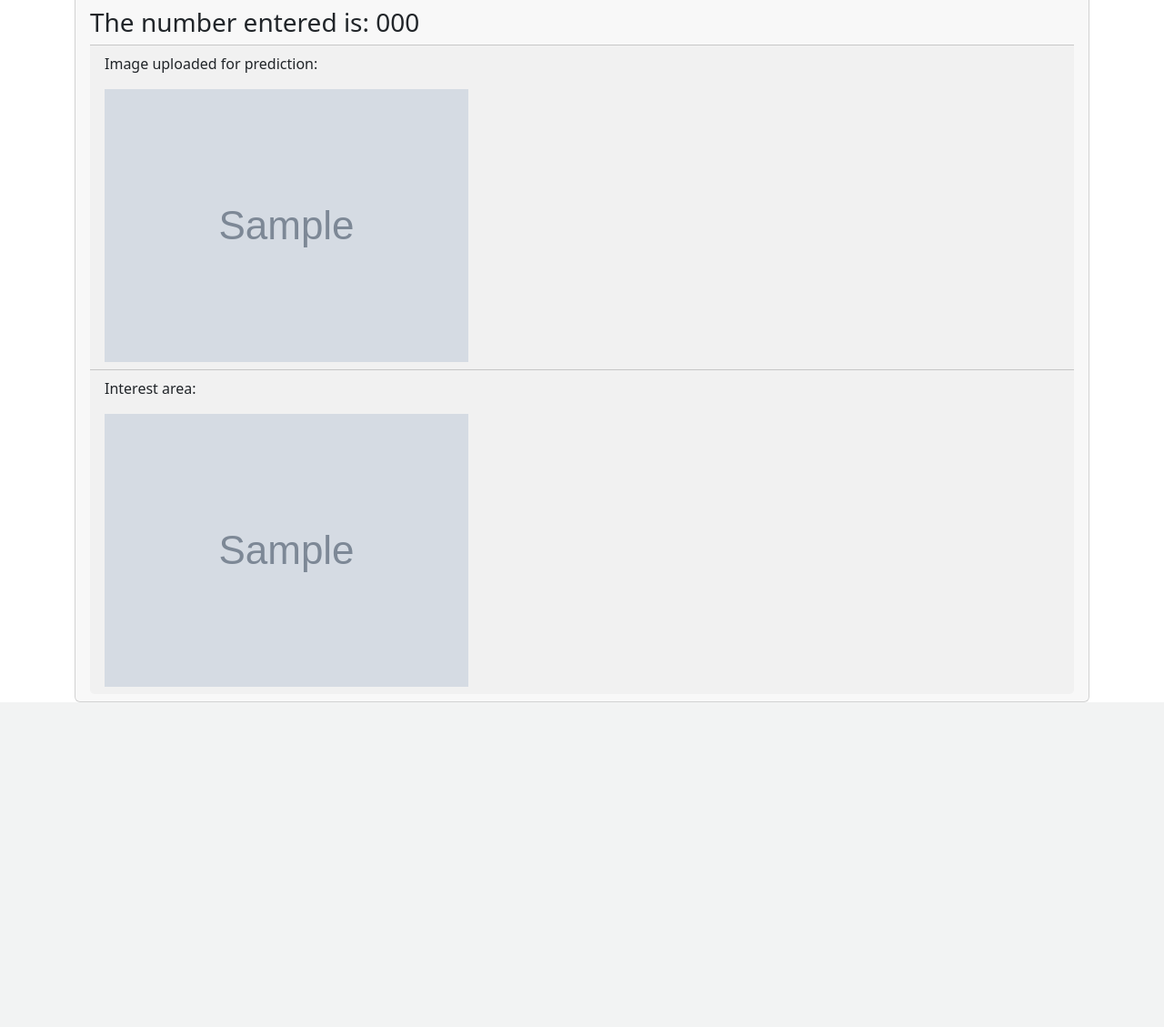
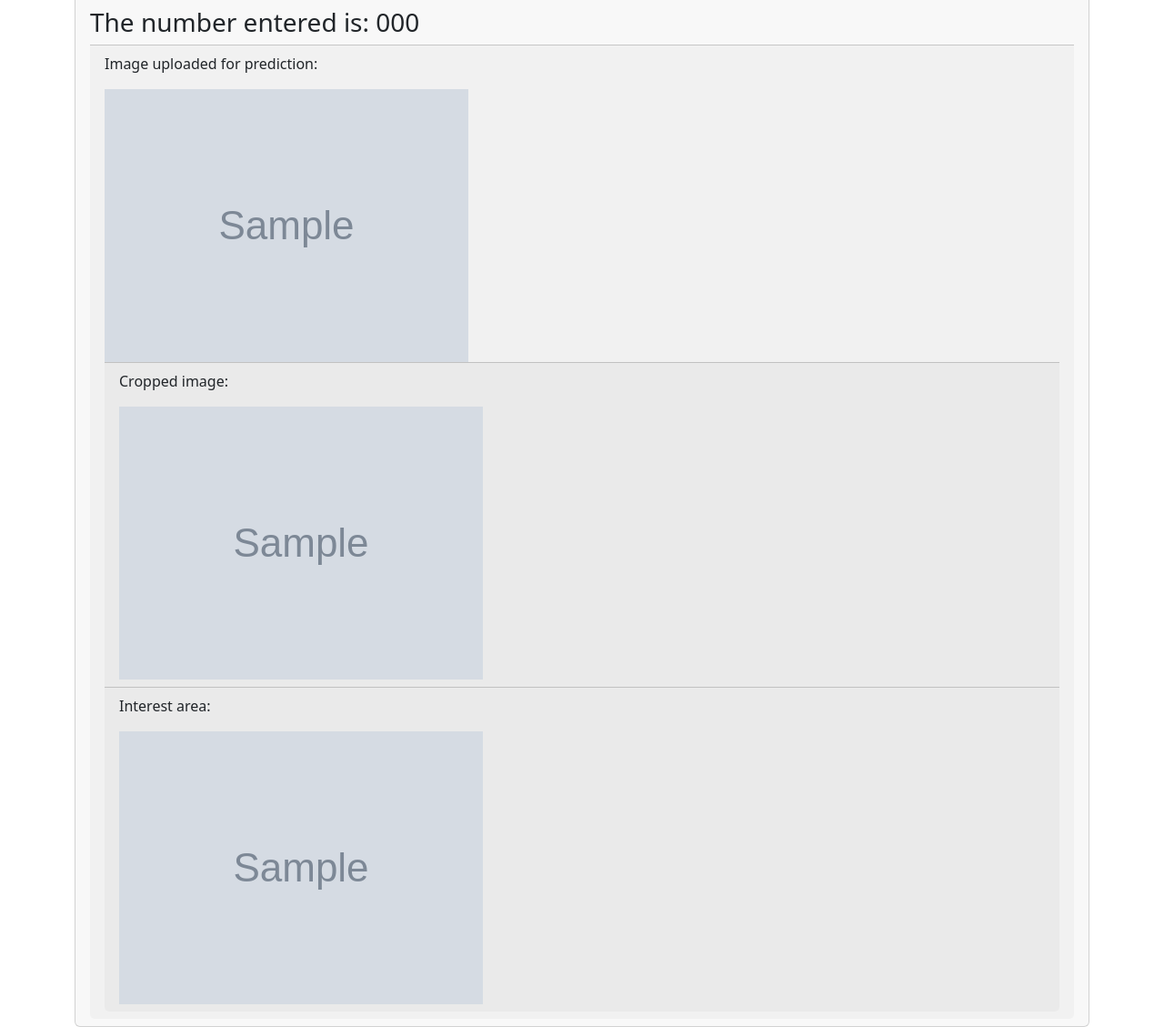
Before and after one commit to Sebas21EC/check_value_recognition, a Django app: template templates/index.html in a window 1280 px wide. Shown: the part 241-1370 px from the top of the page at 91% size. Before the commit the page ends 1013 px from the top, so only its background shows below. Run offline with Django 3.2, Linux system fonts and the light colour scheme; tables that the repository leaves empty hold one stand-in row (values such as "Sample post"); the template is opened without the code that fills it: values that come from a table or form of the project are taken from there, most other values are stand-ins (such as "Sample title", 1, 10 or a date in 2020); grey boxes marked "Sample" are stand-in pictures; some libraries are stand-ins or nearby versions.

Commit message:
Croppped imagen added

```diff
--- a/app/load_model.py
+++ b/app/load_model.py
@@ -41,7 +41,7 @@ def extract_check(image):
         check_image = cv2.resize(check_image, (975, 670))
         return check_image
     else:
-        return image
+        return None
 
 def crop_interest_area(check_image):
     height, width = check_image.shape
--- a/templates/index.html
+++ b/templates/index.html
@@ -32,7 +32,10 @@
   {% if image_check %}
   <div class="card-footer">
     <p>Image uploaded for prediction:</p>
-    <img src="{{ image_check }}" alt="Uploaded Image" class="img-fluid" />
+    <img src="{{ original_image }}" alt="Original Image" class="img-fluid" />
+  <div class="card-footer">
+    <p>Cropped image:</p>
+    <img src="{{ image_check }}" alt="Cropped Image" class="img-fluid" />
   </div>
   <div class="card-footer">
     <p>Interest area:</p>
```
Also changed, not shown: app/views.py (+4 -0 lines).
